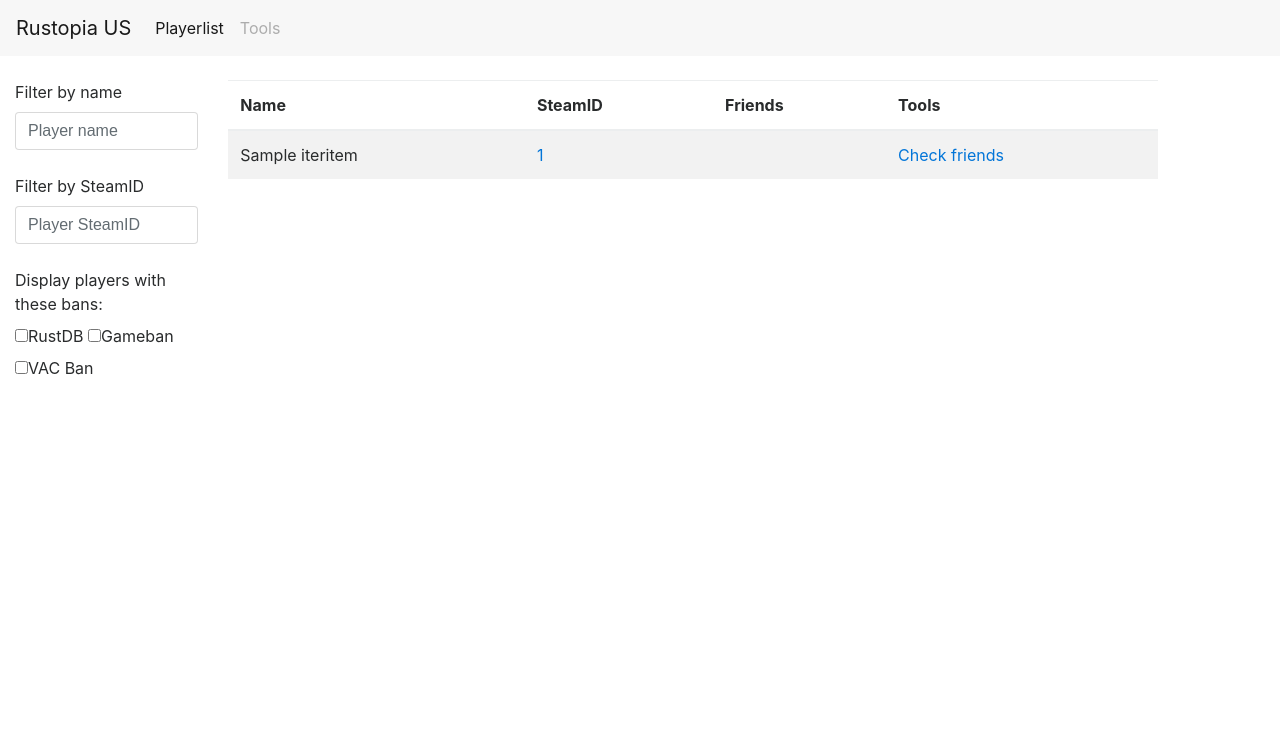
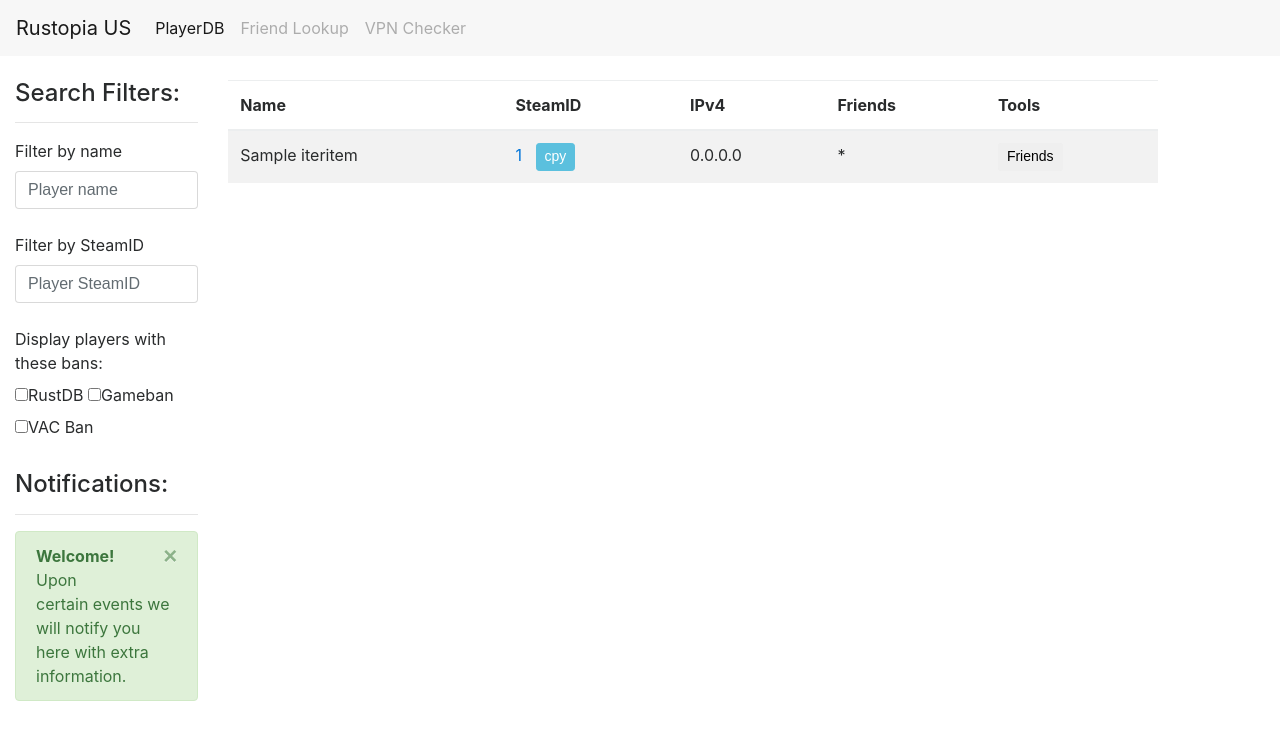
Before and after one commit to SCETheFuzz/RustDB, a Flask app: template templates/playerlist.html in a window 1280 px wide. Shown: the top 740 px of the page. Run offline with Flask 2, Linux system fonts and the light colour scheme; the template is opened without the code that fills it: most values are stand-ins (such as "Sample title", 1, 10 or a date in 2020); some libraries are stand-ins or nearby versions.

Commit message:
Queries now run AJAX requests, among other numerous minor changes

```diff
--- a/app.py
+++ b/app.py
@@ -64,7 +64,7 @@
     con = sqlite3.connect(DATABASE)
     con.row_factory = sqlite3.Row
     cur = con.cursor()
-    cur.execute("SELECT name,steamid FROM Player")
+    cur.execute("SELECT name,steamid FROM Player LIMIT 100")
     dbdata = cur.fetchall()
     data = dict(dbdata)
     return render_template('playerlist.html', data=data)
@@ -72,6 +72,39 @@
 
 # API Endpoints
 # -------------
+
+
+@app.route('/getPlayers')
+def get_players():
+    con = sqlite3.connect(DATABASE)
+    con.row_factory = sqlite3.Row
+    cur = con.cursor()
+    cur.execute("SELECT name,steamid FROM Player LIMIT 100")
+    dbdata = cur.fetchall()
+    data = dict(dbdata)
+    return jsonify(data)
+
+
+@app.route('/getPlayersByName/<string:query_filter>')
+def get_players_by_name(query_filter):
+    con = sqlite3.connect(DATABASE)
+    con.row_factory = sqlite3.Row
+    cur = con.cursor()
+    cur.execute("SELECT name,steamid FROM Player WHERE name LIKE '%"+query_filter+"%'")
+    dbdata = cur.fetchall()
+    data = dict(dbdata)
+    return jsonify(data)
+
+
+@app.route('/getPlayersBySteamID/<string:query_filter>')
+def get_players_by_steamid(query_filter):
+    con = sqlite3.connect(DATABASE)
+    con.row_factory = sqlite3.Row
+    cur = con.cursor()
+    cur.execute("SELECT name,steamid FROM Player WHERE steamid LIKE '%"+query_filter+"%'")
+    dbdata = cur.fetchall()
+    data = dict(dbdata)
+    return jsonify(data)
 
 
 @app.route('/getFriends/<int:steam_id>')
--- /dev/null
+++ b/static/js/app.js
@@ -0,0 +1,65 @@
+/**
+ * Created by Jayson on 6/25/2017.
+ */
+
+// AJAX request to load the playerlist
+function getPlayers() {
+    $.getJSON("/getPlayers/", function (response) {
+        $.each(response, function (name, steamid) {
+            // TODO: Instead of loading the DOM via Flask, load it with AJAX
+        });
+    });
+    return false;
+}
+
+function copySteamID(steam_id) {
+  var $temp = $("<input>");
+  $("body").append($temp);
+  $temp.val(steam_id).select();
+  document.execCommand("copy");
+  $temp.remove();
+}
+
+// when an alert is closed, remove it from the DOM
+$('.alert').on('closed.bs.alert', function () {
+  // TODO: remove the alert
+});
+
+// prevent page reload on # link clicks
+$('a[href="#"]').click(function(event) {
+  event.preventDefault();
+});
+
+// AJAX request to run a check on players friends list
+function getFriends(steam_id, btn) {
+    steam_id = String(steam_id);
+    var element = $("#" + steam_id + " > .friends");
+
+    $.getJSON("/getFriends/" + String(steam_id), function (response) {
+        var banned = 0;
+        var clean = 0;
+
+        if (response.message === "nothing") {
+            element.html("No friends on US");
+        } else if (response.message == "private") {
+            element.html("Private profile");
+        } else {
+            $.each(response, function (banid, steamid) {
+                if (banid > 0) {
+                    banned++;
+                } else if (banid < 0) {
+                    clean++;
+                }
+            });
+
+            if (banned > 0){
+                $("#" + steam_id).className.append("table-danger");
+                element.html("banned <span class=\"badge badge-danger\">" + banned);
+            } else if (clean > 0) {
+                element.html("All safe!");
+            }
+        }
+    });
+    $(btn).addClass('disabled');
+    return false;
+}
--- a/static/js/filters.js
+++ b/static/js/filters.js
@@ -5,6 +5,7 @@
 var table = document.getElementById("playerTable");
 var tr = table.getElementsByTagName("tr");
 
+// filter data by Name
 function filterName() {
     var input, filter, td, i;
     input = document.getElementById("queryPlayer");
@@ -21,6 +22,7 @@
     }
 }
 
+// filter data by SteamID
 function filterSteamID() {
     var input, filter, td, i;
     input = document.getElementById("querySteamID");
@@ -37,39 +39,75 @@
     }
 }
 
-$('a[href="#"]').click(function(event) {
-  event.preventDefault();
+function repopulateTable(data) {
+    table.innerHTML = "";
+    var content = "<thead><tr><th>Name</th><th>SteamID</th><th>IPv4</th><th>Friends</th><th>Tools</th></tr></thead><tbody>";
+
+    $.each(data, function (name, steamid) {
+        content += "<tr id=\""+steamid+"\"><td>"+name+"</td><td>" +
+            "<a href=\"https://steamcommunity.com/profiles/{{ steamid }}\" target=\"_blank\">"+steamid+"</a>" +
+            "&nbsp;<button onclick=\"copySteamID('{{ steamid }}')\" type=\"button\" class=\"btn btn-info btn-sm\" " +
+            "aria-label=\"Left Align\">cpy</button></td><td>0.0.0.0</td><td class=\"friends\">*</td><td>" +
+            "<button class=\"btn btn-sm btn-default\" onclick=\"getFriends('"+steamid+"', this)\">Friends</button>" +
+            "</td></tr>";
+    })
+    content += "</tbody>";
+    table.innerHTML = content;
+    return false;
+}
+
+// AJAX request to load the playerlist
+function queryName() {
+    var filter = $playerNameInput.val();
+    if (filter !== ''){
+        $.getJSON("/getPlayersByName/"+filter, function (response) {
+            repopulateTable(response);
+        });
+    } else {
+        $.getJSON("/getPlayers", function (response) {
+            repopulateTable(response);
+        });
+    }
+    return false;
+}
+
+function querySteamID() {
+    var filter = $steamIDInput.val();
+    if (filter !== ''){
+        $.getJSON("/getPlayersBySteamID/"+filter, function (response) {
+            repopulateTable(response);
+        });
+    } else {
+        $.getJSON("/getPlayers", function (response) {
+            repopulateTable(response);
+        });
+    }
+    return false;
+}
+
+var typingTimer;
+var doneTypingInterval = 800;
+var $playerNameInput = $('#queryPlayer');
+var $steamIDInput = $('#querySteamID');
+
+//on keyup, start the countdown
+$playerNameInput.on('keyup', function () {
+  clearTimeout(typingTimer);
+  typingTimer = setTimeout(queryName, doneTypingInterval);
 });
 
-// TODO figure out why empty responses won't update to "Unavailable"
-function getFriends(steam_id) {
-    steam_id = String(steam_id);
-    var element = $("#" + steam_id + " > .friends");
+//on keydown, clear the countdown
+$playerNameInput.on('keydown', function () {
+  clearTimeout(typingTimer);
+});
 
-    $.getJSON("/getFriends/" + String(steam_id), function (response) {
-        var banned = 0;
-        var clean = 0;
+//on keyup, start the countdown
+$steamIDInput.on('keyup', function () {
+  clearTimeout(typingTimer);
+  typingTimer = setTimeout(querySteamID, doneTypingInterval);
+});
 
-        if (response.message === "nothing") {
-            element.html("No friends on US");
-        } else if (response.message == "private") {
-            element.html("Private profile");
-        } else {
-            $.each(response, function (banid, steamid) {
-                if (banid > 0) {
-                    banned++;
-                } else if (banid < 0) {
-                    clean++;
-                }
-            });
-
-            if (banned > 0){
-                $("#" + steam_id).className.append("table-danger");
-                element.html("banned <span class=\"badge badge-danger\">" + banned);
-            } else if (clean > 0) {
-                element.html("All safe!");
-            }
-        }
-    });
-    return false;
-}
+//on keydown, clear the countdown
+$steamIDInput.on('keydown', function () {
+  clearTimeout(typingTimer);
+});
--- a/templates/playerlist.html
+++ b/templates/playerlist.html
@@ -8,16 +8,33 @@
     <link rel="stylesheet" href="{{ url_for('static', filename='css/bootstrap.min.css') }}">
 </head>
 <body>
+<style>
+    .loader {
+        position: fixed;
+        left: 0px;
+        top: 0px;
+        width: 100%;
+        height: 100%;
+        z-index: 9999;
+        background: url({{ url_for('static', filename='img/loading-2.gif') }}) 50% 50% no-repeat rgb(255, 255, 255);
+    }
+</style>
+<div class="loader"></div>
+
+
 <nav class="navbar navbar-toggleable-md navbar-light bg-faded">
     <a class="navbar-brand" href="#">Rustopia US</a>
 
     <div class="collapse navbar-collapse" id="navbarSupportedContent">
         <ul class="navbar-nav mr-auto">
             <li class="nav-item active">
-        <a class="nav-link" href="#">Playerlist<span class="sr-only">(current)</span></a>
+                <a class="nav-link" href="#">PlayerDB<span class="sr-only">(current)</span></a>
             </li>
             <li class="nav-item">
-        <a class="nav-link disabled" href="#">Tools</a>
+                <a class="nav-link disabled" href="#">Friend Lookup</a>
+            </li>
+            <li class="nav-item">
+                <a class="nav-link disabled" href="#">VPN Checker</a>
             </li>
         </ul>
     </div>
@@ -26,18 +43,34 @@
 <div class="container-fluid">
     <div class="row">
         <div class="col-2">
+            <h4>Search Filters:</h4>
+            <hr>
             <label for="queryPlayer">Filter by name</label>
-            <input type="search" class="form-control" id="queryPlayer" onkeyup="filterName()" placeholder="Player name"
+            <input type="search" class="form-control" id="queryPlayer" placeholder="Player name"
                    title="Type in a name">
             <br>
             <label for="querySteamID">Filter by SteamID</label>
-            <input type="search" class="form-control" id="querySteamID" onkeyup="filterSteamID()"
+            <input type="search" class="form-control" id="querySteamID"
                    placeholder="Player SteamID" title="Type in a SteamID">
             <br>
             <label>Display players with these bans:</label>
             <label class="checkbox-inline"><input type="checkbox" value="">RustDB</label>
             <label class="checkbox-inline"><input type="checkbox" value="">Gameban</label>
             <label class="checkbox-inline"><input type="checkbox" value="">VAC Ban</label>
+            <br>
+            <br>
+            <div id="#alerts">
+                <h4>Notifications:</h4>
+                <hr>
+                <!-- ALERTS -->
+                <div class="alert alert-success alert-dismissible fade show" role="alert">
+                  <button type="button" class="close" data-dismiss="alert" aria-label="Close">
+                    <span aria-hidden="true">&times;</span>
+                  </button>
+                  <strong>Welcome!</strong> Upon certain events we will notify you here with extra information.
+                </div>
+            </div>
+
         </div>
         <div class="col-9 main">
             <div class="table-responsive">
@@ -46,6 +79,7 @@
                     <tr>
                         <th>Name</th>
                         <th>SteamID</th>
+                        <th>IPv4</th>
                         <th>Friends</th>
                         <th>Tools</th>
 
@@ -60,12 +94,19 @@
                             <td>
                                 <a href="https://steamcommunity.com/profiles/{{ steamid }}"
                                    target="_blank">{{ steamid }}</a>
+                                &nbsp;
+                                <button onclick="copySteamID('{{ steamid }}')" type="button" class="btn btn-info btn-sm" aria-label="Left Align">
+                                  cpy
+                                </button>
+                            </td>
+                            <td>
+                                0.0.0.0
                             </td>
                             <td class="friends">
-
+                                *
                             </td>
                             <td>
-                                <a href="#" onclick="getFriends('{{ steamid }}')">Check friends</a>
+                                <button class="btn btn-sm btn-default" onclick="getFriends('{{ steamid }}', this)">Friends</button>
                             </td>
                         </tr>
                     {% endfor %}
@@ -78,6 +119,13 @@
 <script src="{{ url_for('static', filename='js/jquery-3.2.1.min.js') }}"></script>
 <script src="{{ url_for('static', filename='js/tether.min.js') }}"></script>
 <script src="{{ url_for('static', filename='js/bootstrap.min.js') }}"></script>
+<script type="application/javascript" src="{{ url_for('static', filename='js/app.js') }}"></script>
 <script type="application/javascript" src="{{ url_for('static', filename='js/filters.js') }}"></script>
+<script type="text/javascript">
+    $(window).on('load', function () {
+        setTimeout('', 2000);
+        $('.loader').fadeOut("slow");
+    });
+</script>
 </body>
 </html>
```
Also changed, not shown: static/css/app.css (added), static/img/loading-2.gif (added). Lines whose indentation alone changed are shown as unchanged.
